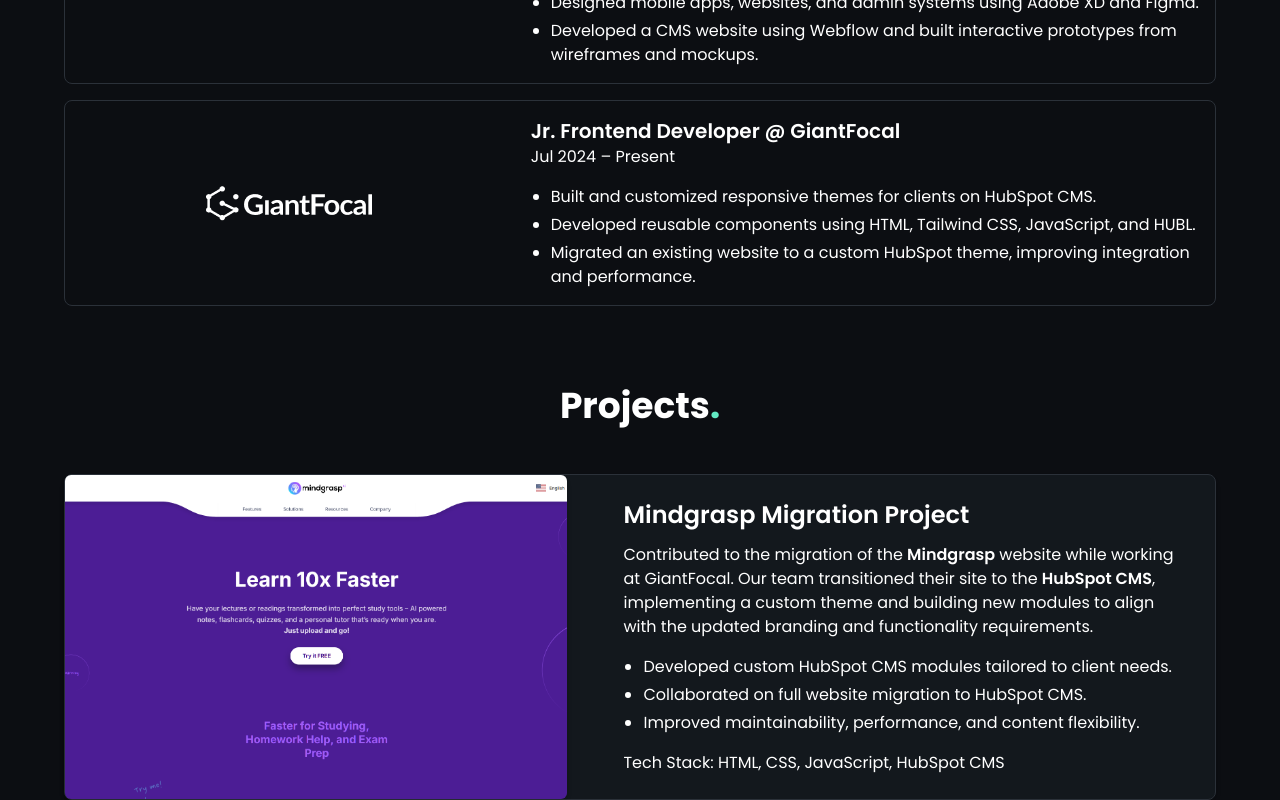
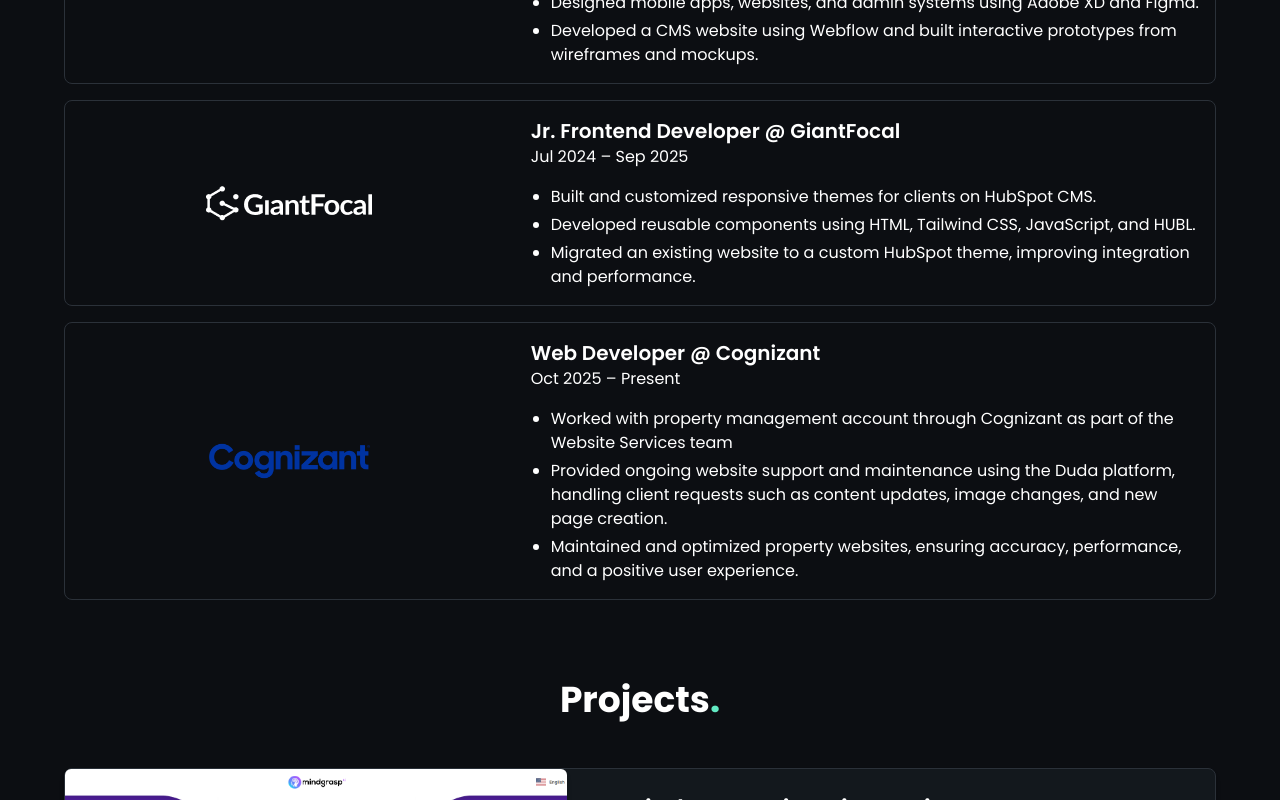
Before and after one commit to jags42/troyaguas-portolio, a React (Create React App) app: page / in a window 1280 px wide. Shown: the part 1532-2332 px from the top of the page. Built offline with nearby package versions, Linux system fonts and the light colour scheme.

Commit message:
added cognizant

```diff
--- a/src/components/About.js
+++ b/src/components/About.js
@@ -6,6 +6,7 @@
 import mapuaLogo from "../assets/mapua.png";
 import avionLogo from "../assets/avion-logo.svg";
 import giantfocalLogoDark from "../assets/giantfocal-dark.svg";
+import cognizantLogo from "../assets/cognizant-logo.png";
 
 export default function About() {
   const [activeTab, setActiveTab] = useState("experience");
@@ -135,7 +136,7 @@
                   <h3 className="font-semibold text-xl">
                     Jr. Frontend Developer @ GiantFocal
                   </h3>
-                  <p className=" mb-4">Jul 2024 – Present</p>
+                  <p className=" mb-4">Jul 2024 – Sep 2025</p>
                   <ul className="list-disc ml-5  space-y-1">
                     <li>
                       Built and customized responsive themes for clients on
@@ -148,6 +149,34 @@
                     <li>
                       Migrated an existing website to a custom HubSpot theme,
                       improving integration and performance.
+                    </li>
+                  </ul>
+                </div>
+              </li>
+
+              {/* Cognizant */}
+              <li className="about-container p-4 border border-border rounded-lg flex gap-8 items-center max-md:flex-col">
+                <div className="about-image-content w-1/2 flex items-center justify-center">
+                  <img
+                    src={theme === "light" ? cognizantLogo : cognizantLogo}
+                    alt="GiantFocal Logo"
+                    className="cognizant-logo max-h-full w-2/4"
+                  />
+                </div>
+                <div className="about-text-content max-md:w-full">
+                  <h3 className="font-semibold text-xl">
+                    Web Developer @ Cognizant
+                  </h3>
+                  <p className=" mb-4">Oct 2025 – Present</p>
+                  <ul className="list-disc ml-5  space-y-1">
+                    <li>
+                      Worked with property management account through Cognizant as part of the Website Services team
+                    </li>
+                    <li>
+                      Provided ongoing website support and maintenance using the Duda platform, handling client requests such as content updates, image changes, and new page creation.
+                    </li>
+                    <li>
+                      Maintained and optimized property websites, ensuring accuracy, performance, and a positive user experience.
                     </li>
                   </ul>
                 </div>
--- a/src/components/Skills.js
+++ b/src/components/Skills.js
@@ -1,6 +1,7 @@
 import React from "react";
 import Slider from "react-slick";
 import hubspotLogo from "../assets/hubspot-1.svg";
+import dudaLogo from "../assets/duda.jpg";
 
 export default function Skills() {
   const settings = {
@@ -73,6 +74,10 @@
      name: "HubSpot",
     logo: hubspotLogo,
   },
+  {
+     name: "Duda",
+    logo: dudaLogo,
+  },
 ];
 
 
```
Also changed, not shown: src/assets/cognizant-logo.png (added), src/assets/duda.jpg (added).
